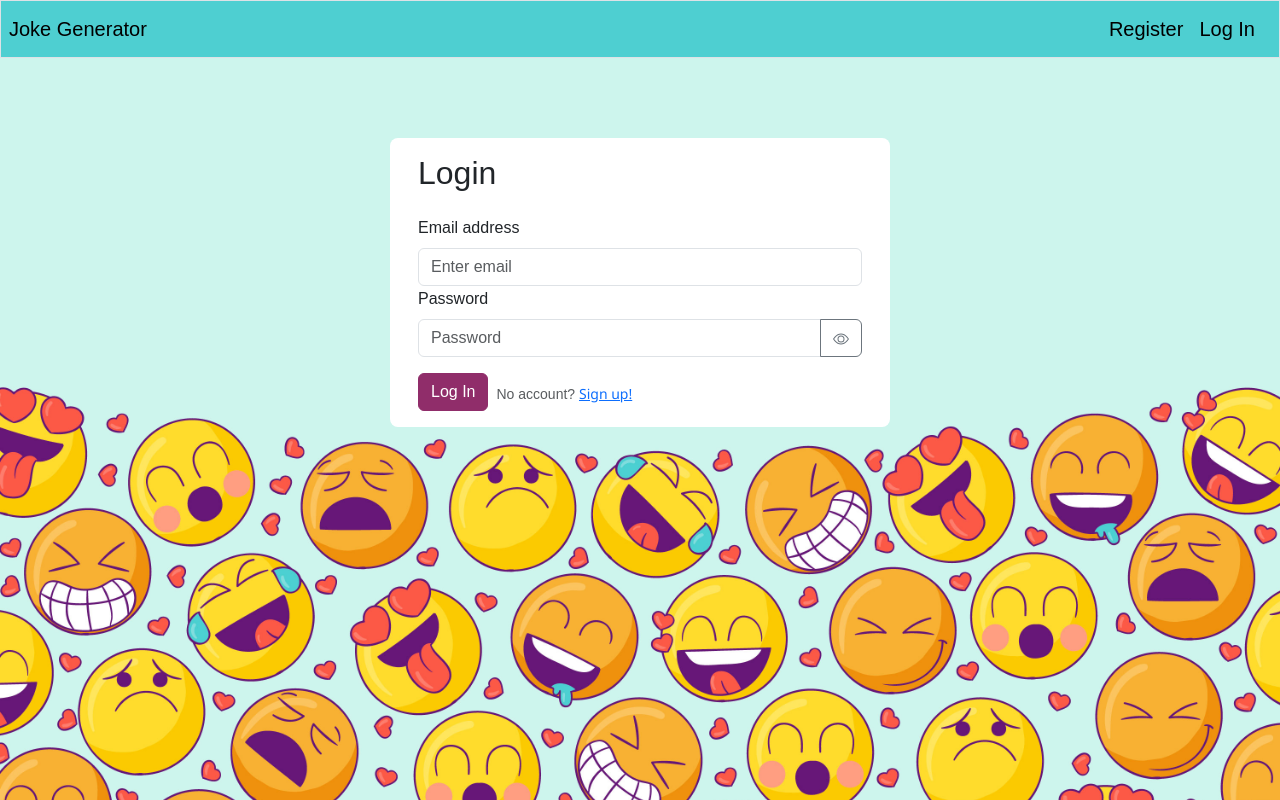
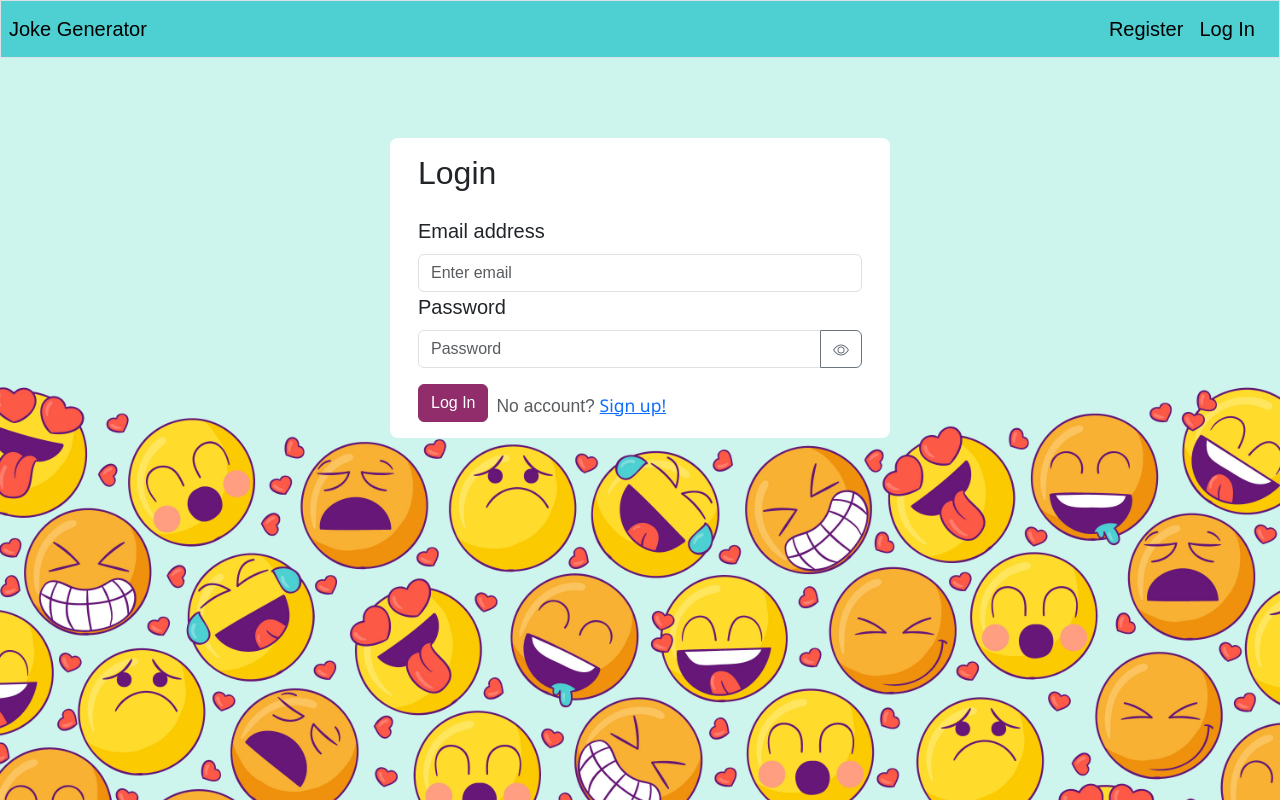
Before and after one commit to wrp90/react-joke-app, a React (Create React App) app in the folder client/: page /login in a window 1280 px wide. Built offline with nearby package versions, Linux system fonts and the light colour scheme; no server answers; the HTML template or start-up script is replaced by a standard one; a web font is replaced by a local one.

Commit message:
added media queries to app.css for mobile reponsiveness

```diff
--- a/client/src/App.css
+++ b/client/src/App.css
@@ -20,3 +20,22 @@ body {
   background-size: cover;
   min-height: 100vh;
 }
+
+/* Mobile styles */
+body {
+  font-size: 16px;
+}
+
+/* Tablet styles */
+@media (min-width: 768px) {
+  body {
+    font-size: 18px;
+  }
+}
+
+/* Desktop styles */
+@media (min-width: 992px) {
+  body {
+    font-size: 20px;
+  }
+}
```
